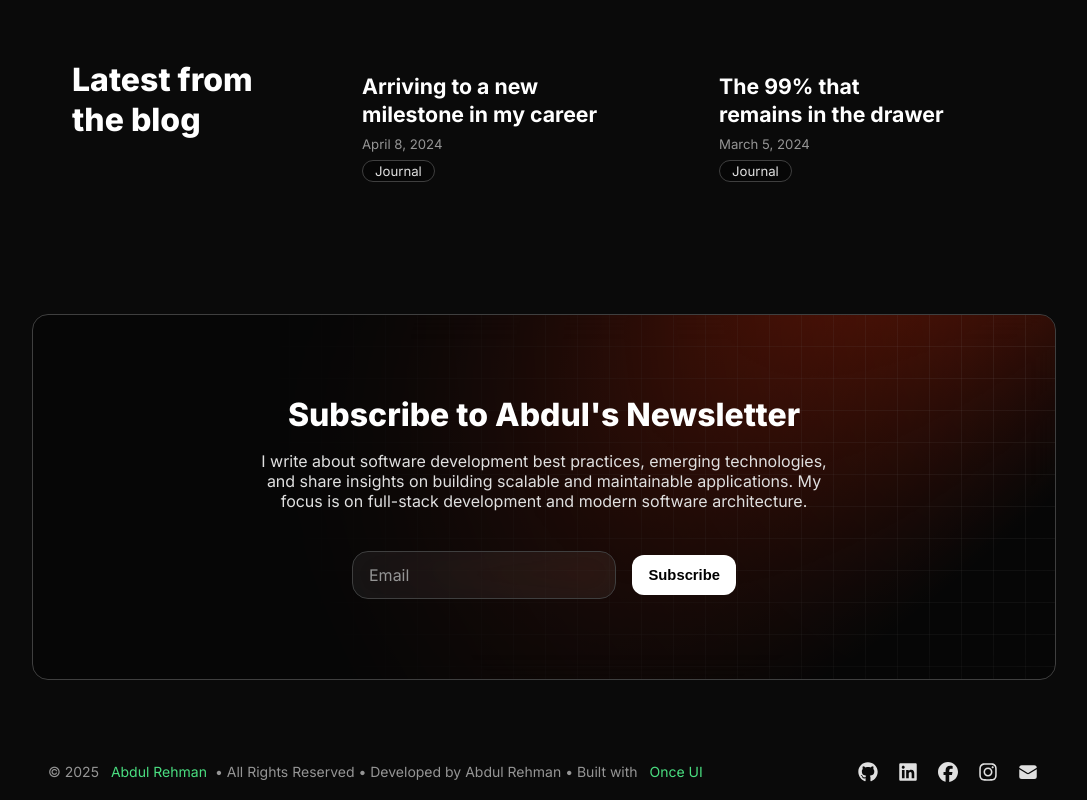
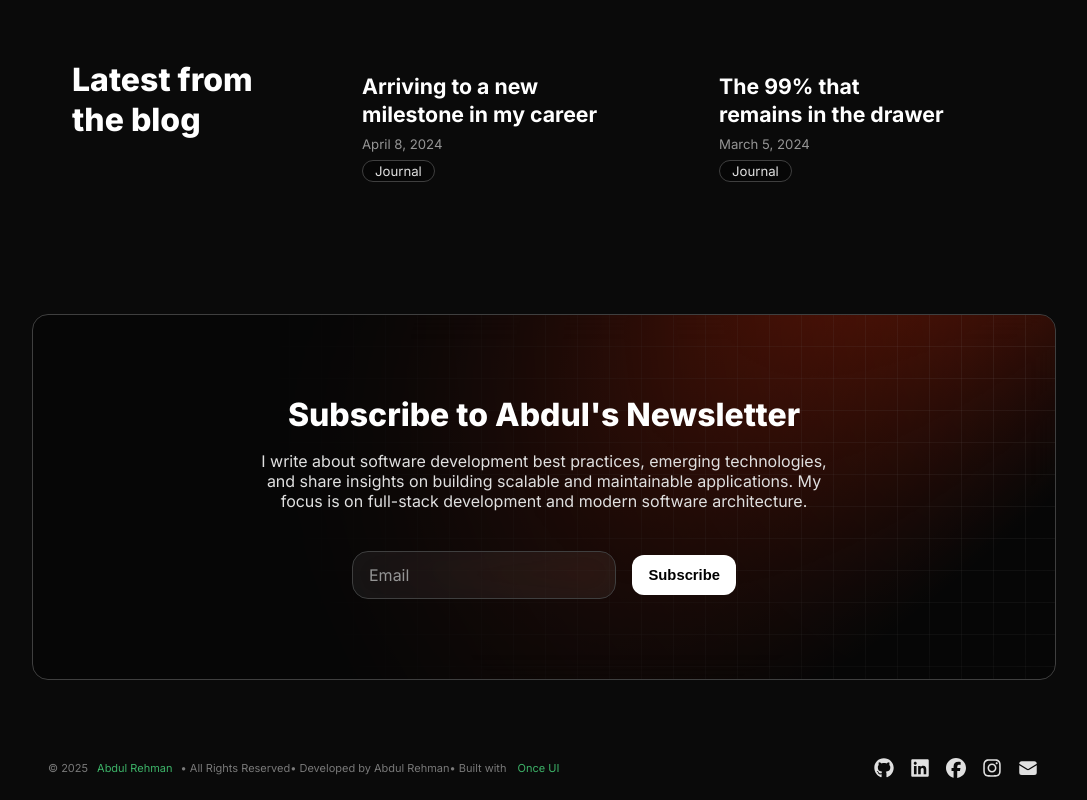
Before and after one commit to abdulsworkspace/AbdulPortfolio, a Next.js app: page / in a window 1280 px wide. Shown: the part 2012-2812 px from the top of the page, without its empty margins (96-1183 px from the left). Built offline with nearby package versions, Linux system fonts and the light colour scheme.

Commit message:
feat: improve footer layout for desktop and mobile views

```diff
--- a/src/components/Footer.tsx
+++ b/src/components/Footer.tsx
@@ -12,25 +12,46 @@ export const Footer = () => {
       fillWidth
       padding="8"
       horizontal="center"
-      mobileDirection="column"
+      mobileDirection="column"    // Stacks content vertically on mobile
     >
       <Flex
         className={styles.mobile}
         maxWidth="m"
-        paddingY="8"
+        paddingY="4"
         paddingX="16"
-        gap="16"
-        horizontal="space-between"
+        gap="8"
+        horizontal="space-between"    // Space between text and social icons
         vertical="center"
-        direction="row"
+        mobileDirection="column"      // Stack content on mobile
       >
-        <Text variant="body-default-s" onBackground="neutral-strong" style={{ textAlign: 'center' }}>
-          <Text onBackground="neutral-weak">© {currentYear} </Text>
-          <SmartLink href="/" style={{ textDecoration: 'none' }}>
-            <Text style={{ color: '#4ade80' }}>{person.name}</Text>
-          </SmartLink>
-          <Text onBackground="neutral-weak" style={{ display: 'inline' }}>
-            • All Rights Reserved • Developed by Abdul Rehman • Built with{" "}
+        <Flex
+          direction={{ default: 'row', s: 'column' }}  // Row on desktop, column on mobile
+          gap={{ default: '1', s: '0' }}              // Different spacing for mobile/desktop
+          horizontal="center"
+          style={{
+            textAlign: 'center',
+            fontSize: '11px',
+            opacity: 0.8,
+            lineHeight: { default: '1.5', s: '1.8' }  // Increased line height for mobile
+          }}
+        >
+          {/* Copyright and name group - stays in row for both views */}
+          <Flex direction="row" gap="1" style={{ marginBottom: { s: '2px', default: '0' } }}>
+            <Text onBackground="neutral-weak" style={{ fontSize: 'inherit' }}>© {currentYear}</Text>
+            <SmartLink href="/" style={{ textDecoration: 'none' }}>
+              <Text style={{ color: '#4ade80', fontSize: 'inherit' }}>{person.name}</Text>
+            </SmartLink>
+          </Flex>
+
+          {/* Footer text items - stack on mobile, inline on desktop */}
+          <Text onBackground="neutral-weak" style={{ fontSize: 'inherit', marginBottom: { s: '4px', default: '0' } }}>
+            • All Rights Reserved
+          </Text>
+          <Text onBackground="neutral-weak" style={{ fontSize: 'inherit', marginBottom: { s: '4px', default: '0' } }}>
+            • Developed by Abdul Rehman
+          </Text>
+          <Text onBackground="neutral-weak" style={{ fontSize: 'inherit' }}>
+            • Built with{" "}
             <SmartLink
               style={{ color: '#4ade80' }}
               href="https://once-ui.com/templates/magic-portfolio"
@@ -38,8 +59,10 @@ export const Footer = () => {
               Once UI
             </SmartLink>
           </Text>
-        </Text>
-        <Flex gap="16" horizontal="end">
+        </Flex>
+
+        {/* Social icons - centered on mobile, end-aligned on desktop */}
+        <Flex gap="12" horizontal="center" style={{ marginTop: { s: '16px', default: '0' } }}>
           {social.map(
             (item) =>
               item.link && (
@@ -55,6 +78,8 @@ export const Footer = () => {
           )}
         </Flex>
       </Flex>
+
+      {/* Mobile-only bottom spacing */}
       <Flex height="80" show="s"></Flex>
     </Flex>
   );
```
